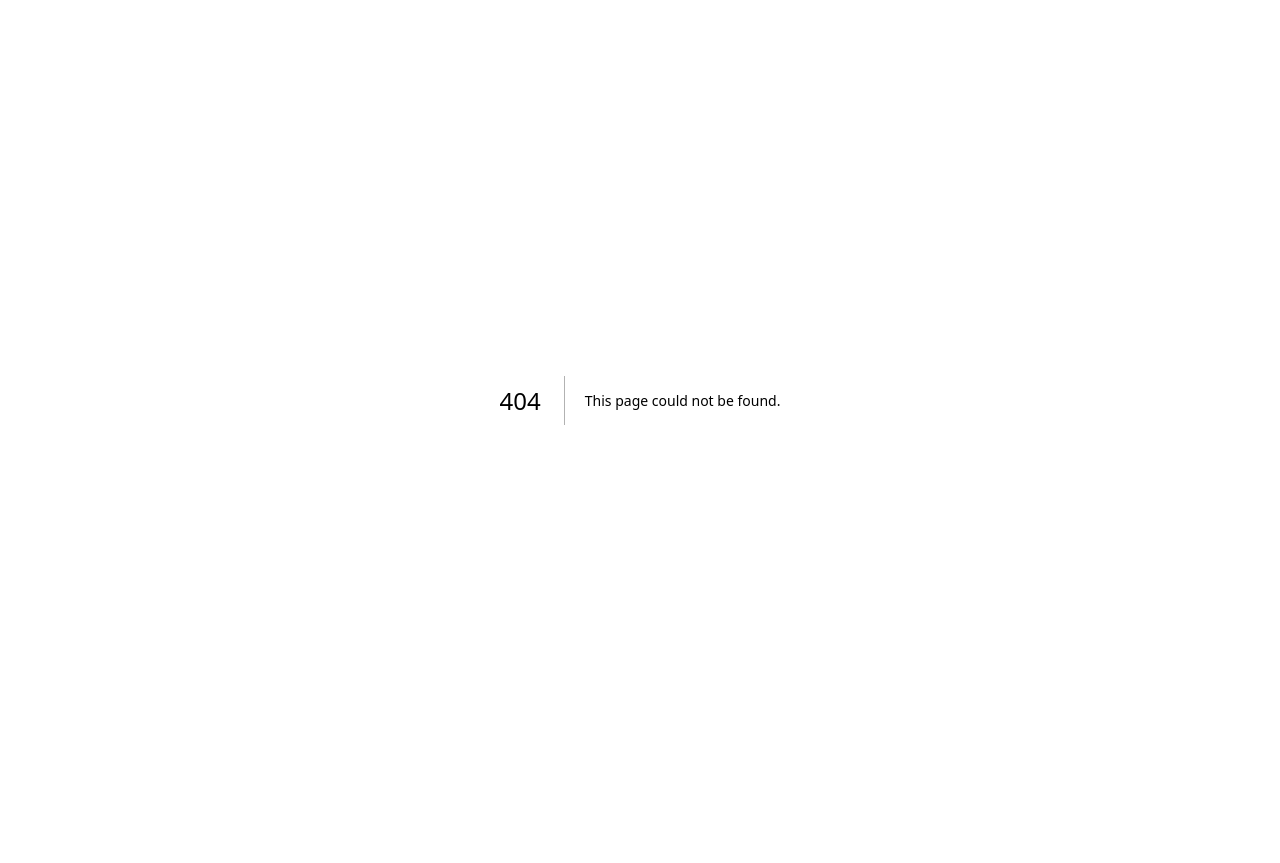
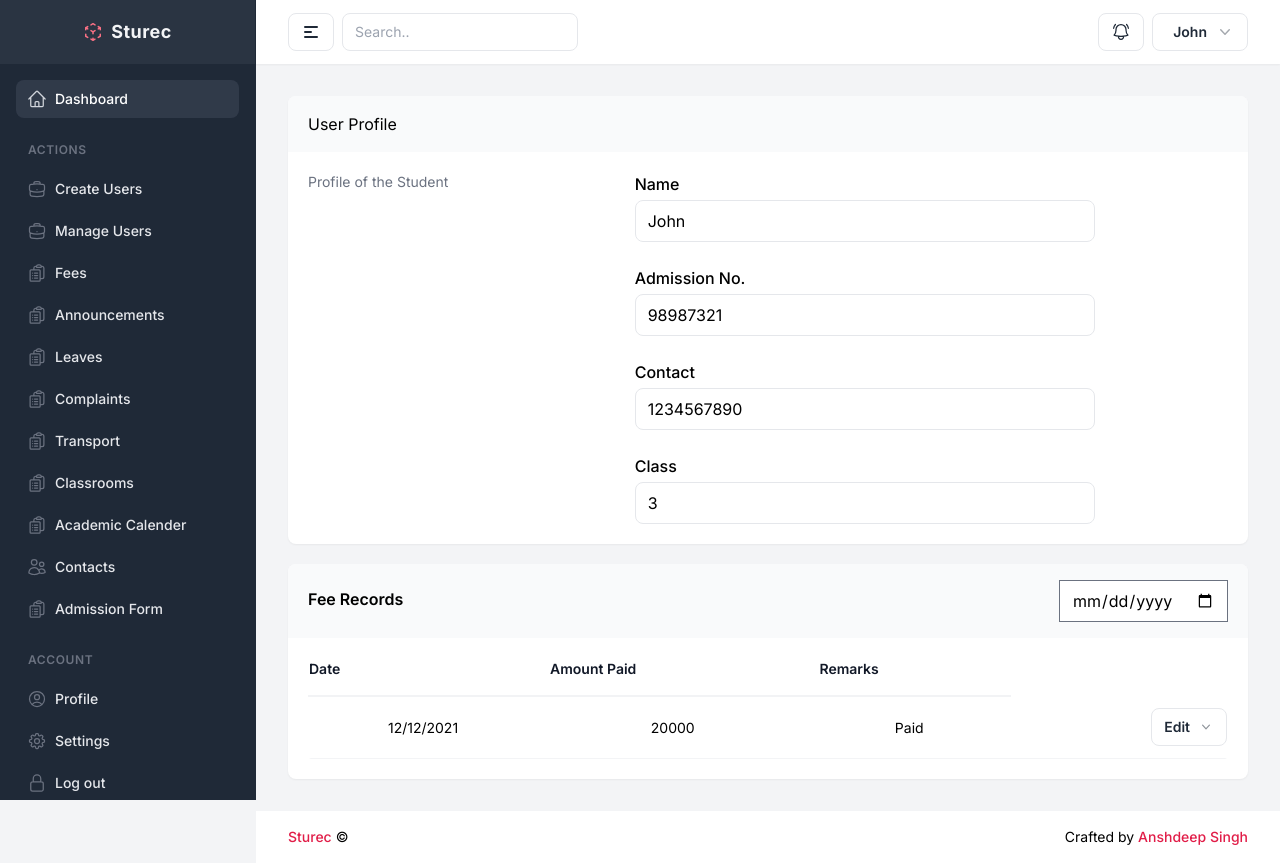
Before and after one commit to a-singh09/demo-admin-app, a Next.js app: page /dashboard/fees/userInfo in a window 1280 px wide. Before the commit this address had no page. Before the commit the page ends 800 px from the top, so only its background shows below. Built offline with nearby package versions, Linux system fonts and the light colour scheme.

Commit message:
[Feat] Added user info section in fees

```diff
--- a/app/components/table.tsx
+++ b/app/components/table.tsx
@@ -36,6 +36,11 @@ interface User {
     thursday?: string;
     friday?: string;
     saturday?: string;
+
+    //fees
+    date?: string;
+    amountPaid?: number;
+    remarks?: string;
 }
 
 interface DropdownItem {
@@ -86,6 +91,11 @@ const Table: React.FC<TableProps> = ({ users, dropdownItems }) => {
                     {user.fromDate && <td className="p-3 text-center">{user.fromDate}</td>}
                     {user.toDate && <td className="p-3 text-center">{user.toDate}</td>}
 
+                    {/* fees */}
+                    {user.date && <td className="p-3 text-center">{user.date}</td>}
+                    {user.amountPaid && <td className="p-3 text-center">{user.amountPaid}</td>}
+                    {user.remarks && <td className="p-3 text-center">{user.remarks}</td>}
+
                     <td className="pl-3 py-3 text-right">
                         <DropdownButton items={dropdownItems} />
                     </td>
--- /dev/null
+++ b/app/dashboard/fees/userInfo/page.tsx
@@ -0,0 +1,152 @@
+"use client"
+
+import DashboardComponent from "@/app/components/dashboardComponent";
+import Footer from "@/app/components/footer";
+import Table from "@/app/components/table";
+import { useState } from "react";
+import Compose from "@/app/components/compose";
+
+export default function UserInfo() {
+
+  const [mobileSidebarOpen, setMobileSidebarOpen] = useState(false);
+  const [desktopSidebarOpen, setDesktopSidebarOpen] = useState(true);
+  const [isOpen, setIsOpen] = useState(false);
+
+  const dropdownItems = [
+    { title: "Collect Fee", onClick: openModal },
+    { title: "Check Report", onClick: openModal },
+  ];
+
+  const user = {
+    name: "John",
+    admissionNumber: "98987321",
+    fees: 20000,
+    balance: 40000,
+    class: 3,
+    section: "B",
+    contact: 1234567890,
+  }
+
+  const feeData = [
+    {
+      date: "12/12/2021",
+      amountPaid: 20000,
+      remarks: "Paid",
+    }
+  ]
+
+  function openModal() {
+    setIsOpen(true);
+  }
+
+  return (
+    <>
+      <div
+        id="page-container"
+        className={`flex flex-col mx-auto w-full min-h-screen min-w-[320px] bg-gray-100 dark:text-gray-100 dark:bg-gray-900 ${desktopSidebarOpen ? "lg:pl-64" : ""
+          }`}
+      >
+        <DashboardComponent />
+
+        <main id="page-content" className="flex flex-auto flex-col max-w-full pt-16">
+          {/* Page Section */}
+          <div className="container xl:max-w-7xl mx-auto p-4 lg:p-8 w-full">
+
+            {/* <div className="flex items-center justify-center rounded-xl bg-gray-50 border-2 border-dashed border-gray-200 text-gray-400 py-64 dark:bg-gray-800 dark:border-gray-700">Content (max width 1280px)</div> */}
+
+            {/* Form Layouts: Multiple Cards */}
+            <div className="space-y-4 lg:space-y-8 dark:text-gray-100">
+              {/* User Profile */}
+              <div className="flex flex-col rounded-lg shadow-sm bg-white overflow-hidden dark:text-gray-100 dark:bg-gray-800">
+                {/* Header */}
+                <div className="py-4 px-5 bg-gray-50 dark:bg-gray-700/50">
+                  <h3 className="flex items-center space-x-2">
+                    <span>User Profile</span>
+                  </h3>
+                </div>
+                {/* END Header */}
+
+                {/* Body */}
+                <div className="p-5 grow md:flex md:space-x-5">
+                  <p className="md:flex-none md:w-1/3 text-gray-500 text-sm mb-5 dark:text-gray-400">
+                    Profile of the Student
+                  </p>
+                  <form className="space-y-6 md:w-1/2">
+                    <div className="space-y-1">
+                      <label htmlFor="name" className="font-medium">Name</label>
+                      <input type="text" id="name" name="name" defaultValue={user.name} className="w-full block border placeholder-gray-500 px-3 py-2 leading-6 rounded-lg border-gray-200 focus:border-rose-500 focus:ring focus:ring-rose-500 focus:ring-opacity-50 dark:bg-gray-800 dark:border-gray-600 dark:focus:border-rose-500 dark:placeholder-gray-400" disabled />
+                    </div>
+                    <div className="space-y-1">
+                      <label htmlFor="admissionNumber" className="font-medium">Admission No.</label>
+                      <input type="text" id="admissionNumber" name="admissionNumber" defaultValue={user.admissionNumber} className="w-full block border placeholder-gray-500 px-3 py-2 leading-6 rounded-lg border-gray-200 focus:border-rose-500 focus:ring focus:ring-rose-500 focus:ring-opacity-50 dark:bg-gray-800 dark:border-gray-600 dark:focus:border-rose-500 dark:placeholder-gray-400" disabled />
+                    </div>
+                    <div className="space-y-1">
+                      <label htmlFor="contact" className="font-medium">Contact</label>
+                      <input type="text" id="contact" name="contact" defaultValue={user.contact} className="w-full block border placeholder-gray-500 px-3 py-2 leading-6 rounded-lg border-gray-200 focus:border-rose-500 focus:ring focus:ring-rose-500 focus:ring-opacity-50 dark:bg-gray-800 dark:border-gray-600 dark:focus:border-rose-500 dark:placeholder-gray-400" disabled />
+                    </div>
+                    <div className="space-y-1">
+                      <label htmlFor="grade" className="font-medium">Class</label>
+                      <input type="text" id="grade" name="grade" defaultValue={user.class} className="w-full block border placeholder-gray-500 px-3 py-2 leading-6 rounded-lg border-gray-200 focus:border-rose-500 focus:ring focus:ring-rose-500 focus:ring-opacity-50 dark:bg-gray-800 dark:border-gray-600 dark:focus:border-rose-500 dark:placeholder-gray-400" disabled />
+                    </div>
+
+                  </form>
+                </div>
+                {/* END Body */}
+              </div>
+              {/* END User Profile */}
+
+            </div>
+            {/* END Form Layouts: Multiple Cards */}
+
+            {/* Tables: In Card with Search and Actions */}
+            <div className="flex flex-col rounded-lg shadow-sm bg-white overflow-hidden dark:text-gray-100 dark:bg-gray-800 mt-5">
+              <div className="py-4 px-5 bg-gray-50 text-center sm:text-left flex flex-col sm:flex-row gap-3 sm:justify-between sm:items-center dark:bg-gray-700/50">
+                <div>
+                  <h3 className="font-semibold mb-1">Fee Records</h3>
+                </div>
+                <div className="flex items-center gap-2">
+                  <input type="date" name="date" />
+                </div>
+              </div>
+
+              <div className="p-5 grow">
+                {/* Responsive Table Container */}
+                <div className="rounded overflow-x-auto min-w-full bg-white dark:bg-gray-800 dark:border-gray-700">
+                  {/* Table */}
+                  <table className="min-w-full text-sm align-middle whitespace-nowrap">
+                    {/* Table Header */}
+                    <thead>
+                      <tr>
+                        <th className="pr-3 pb-4 text-gray-900 border-b-2 border-gray-200/50 font-semibold text-left dark:text-gray-50 dark:border-gray-700">
+                          Date
+                        </th>
+                        <th className="px-3 pb-4 text-gray-900 border-b-2 border-gray-200/50 font-semibold text-left dark:text-gray-50 dark:border-gray-700">
+                         Amount Paid
+                        </th>
+                        <th className="px-3 pb-4 text-gray-900 border-b-2 border-gray-200/50 font-semibold text-left dark:text-gray-50 dark:border-gray-700">
+                          Remarks
+                        </th>
+
+                      </tr>
+                    </thead>
+                    {/* END Table Header */}
+
+                    <Table users={feeData} dropdownItems={dropdownItems} />
+
+                  </table>
+                  {/* END Table */}
+                </div>
+                {/* END Responsive Table Container */}
+              </div>
+            </div>
+            {/* END Tables: In Card with Search and Actions */}
+
+          </div>
+          {/* END Page Section */}
+        </main>
+        {/* END Page Content */}
+        <Footer />
+      </div>
+    </>
+  )
+}
```
